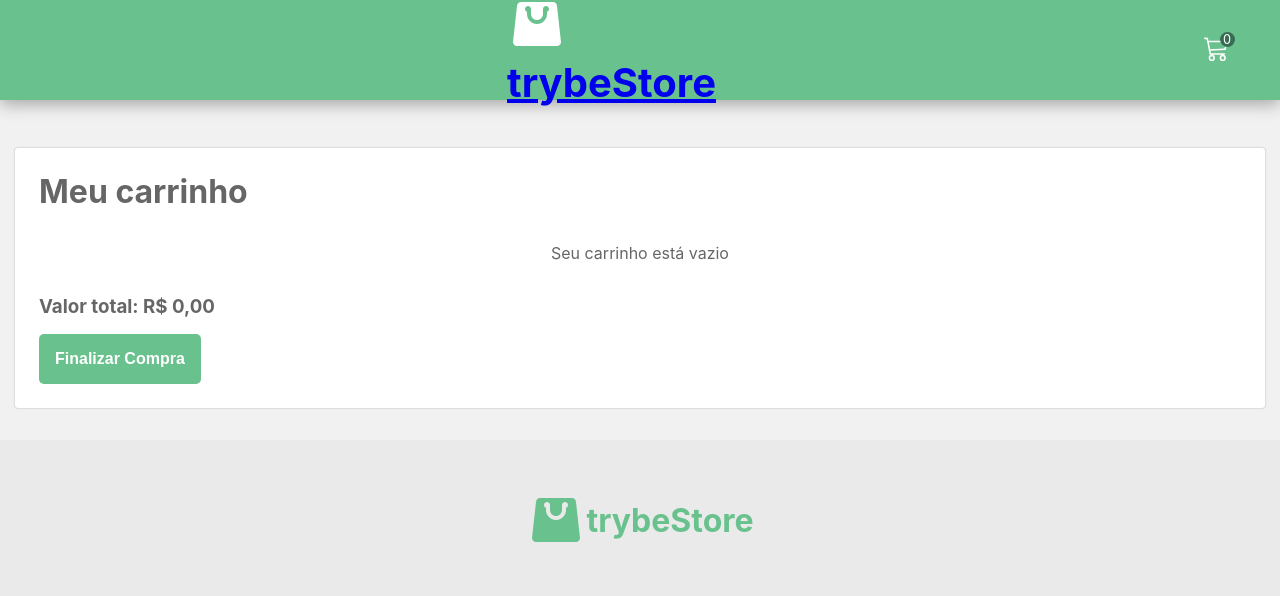
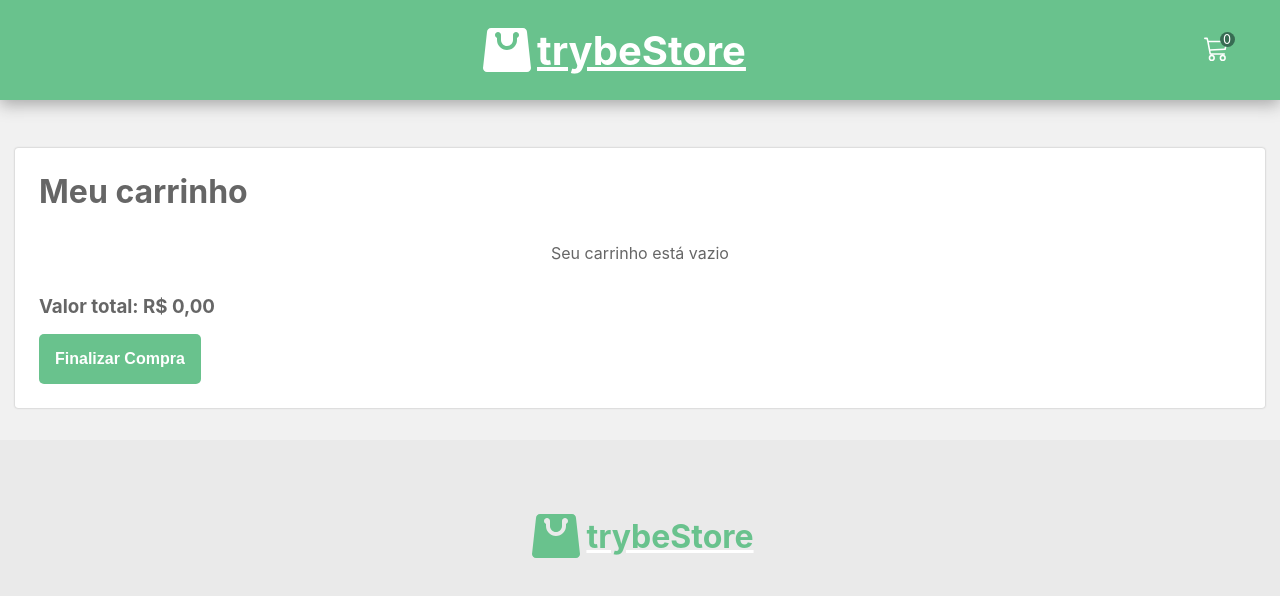
Before and after one commit to Kamila-hydalgo/frontend-online-store, a React (Create React App) app: page /cart in a window 1280 px wide. Shown: the top 596 px of the page. Built offline with nearby package versions, Linux system fonts and the light colour scheme.

Commit message:
ajustando bugs e incluindo header e footer na pág closePurchase

```diff
--- a/src/Components/EvaluationForm.js
+++ b/src/Components/EvaluationForm.js
@@ -22,7 +22,9 @@ class EvaluationForm extends Component {
 
   submitEvaluationForm = (event) => {
     event.preventDefault();
+    console.log(this.state);
     evaluations.push(this.state);
+    console.log(evaluations);
     localStorage.setItem('evaluations', JSON.stringify(evaluations));
     this.setState({ ...obj });
   }
--- a/src/Components/Footer.js
+++ b/src/Components/Footer.js
@@ -1,12 +1,18 @@
 import React, { Component } from 'react';
+import { Link } from 'react-router-dom';
 import './Footer.css';
 
 class Footer extends Component {
   render() {
     return (
       <div className="logo-footer">
-        <img src="../iconfinder-icon3.svg" alt="logo" />
-        <p>trybeStore</p>
+        <Link
+          to="./"
+          className="logo-footer"
+        >
+          <img src="../iconfinder-icon3.svg" alt="logo" />
+          <p>trybeStore</p>
+        </Link>
       </div>
     );
   }
--- a/src/Components/Hearder.js
+++ b/src/Components/Hearder.js
@@ -10,7 +10,10 @@ class Header extends Component {
     return (
       <div className="header-container">
         <div className="logo-header">
-          <Link to="./">
+          <Link
+            to="./"
+            className="logo-header"
+          >
             <img src="../logo.svg" alt="logo" />
             <h1>trybeStore</h1>
           </Link>
--- /dev/null
+++ b/src/helpers/setLocalStorage.js
@@ -0,0 +1,6 @@
+function setLocalStorage(cartItens, counterCart) {
+  localStorage.setItem('cartItems', JSON.stringify(cartItens));
+  localStorage.setItem('Counter', JSON.stringify(counterCart));
+}
+
+export default setLocalStorage;
--- a/src/pages/Cart.js
+++ b/src/pages/Cart.js
@@ -3,6 +3,7 @@ import { Link } from 'react-router-dom';
 import ItemsCart from '../Components/ItemsCart';
 import Header from '../Components/Hearder';
 import Footer from '../Components/Footer';
+import setLocalStorage from '../helpers/setLocalStorage';
 import './Cart.css';
 
 class Cart extends React.Component {
@@ -33,48 +34,56 @@ class Cart extends React.Component {
   }
 
   addQtd = (productId) => {
-    const { results } = this.state;
+    const { results, counterListCart } = this.state;
     const newList = results.map((item) => {
       if (item.id === productId) {
         item.qtd += 1;
       }
       return item;
     });
-    this.setState({ results: newList },
+    this.setState((prevState) => ({
+      results: newList,
+      counterListCart: prevState.counterListCart + 1,
+    }),
     () => {
-        localStorage.setItem('cartItems', JSON.stringify(results));
+      setLocalStorage(results, counterListCart);
       this.calculateTotalCartValue();
     });
   }
 
   subQtd = (productId) => {
-    const { results } = this.state;
+    const { results, counterListCart } = this.state;
     const newList = results.map((item) => {
       if (item.id === productId && item.qtd > 1) {
         item.qtd -= 1;
       }
       return item;
     });
-    this.setState({ results: newList },
+    this.setState((prevState) => ({
+      results: newList,
+      counterListCart: prevState.counterListCart - 1,
+    }),
     () => {
-        localStorage.setItem('cartItems', JSON.stringify(results));
+      setLocalStorage(results, counterListCart);
       this.calculateTotalCartValue();
     });
   }
 
   removeProduct = (productId) => {
-    const { results } = this.state;
+    const { results, counterListCart } = this.state;
     const newList = results.filter(({ id }) => id !== productId);
-    this.setState({ results: newList },
+    this.setState(() => ({
+      results: newList,
+      counterListCart: newList.reduce((prev, acc) => prev + acc.qtd, 0),
+    }),
     () => {
-        localStorage.setItem('cartItems', JSON.stringify(newList));
+      setLocalStorage(results, counterListCart);
       this.calculateTotalCartValue();
     });
   }
 
   render() {
     const { results, totalCartValue, counterListCart } = this.state;
-    console.log(typeof counterListCart);
     return (
       <div className="page-cart">
         <Header
--- a/src/pages/ClosePurchase.js
+++ b/src/pages/ClosePurchase.js
@@ -1,6 +1,8 @@
 import React, { Component } from 'react';
 import { MdPayment } from 'react-icons/md';
 import { RiBarcodeFill } from 'react-icons/ri';
+import Header from '../Components/Hearder';
+import Footer from '../Components/Footer';
 import FinalCard from '../Components/FinalCard';
 
 const uf = ['AC', 'AL', 'AP', 'AM', 'BA', 'CE', 'DF',
@@ -10,7 +12,21 @@ const uf = ['AC', 'AL', 'AP', 'AM', 'BA', 'CE', 'DF',
 class ClosePurchase extends Component {
   constructor() {
     super();
-    this.state = { value: 'Estado' };
+    this.state = {
+      value: 'Estado',
+      counterListCart: 0,
+    };
+  }
+
+  componentDidMount() {
+    this.setStateWithLocalStorage();
+  }
+
+  setStateWithLocalStorage = () => {
+    const localStorageCounter = localStorage.getItem('Counter');
+    this.setState({
+      counterListCart: JSON.parse(localStorageCounter),
+    });
   }
 
   handleChange = (event) => {
@@ -18,9 +34,13 @@ class ClosePurchase extends Component {
   }
 
   render() {
-    const { value } = this.state;
+    const { value, counterListCart } = this.state;
     const localStorageItems = JSON.parse(localStorage.getItem('cartItems'));
     return (
+      <div>
+        <Header
+          counterListCart={ counterListCart }
+        />
         <form>
           <fieldset>
             <legend>Revise seus Produtos</legend>
@@ -44,7 +64,12 @@ class ClosePurchase extends Component {
               required
             />
             <input data-testid="checkout-cpf" type="text" placeholder="CPF" required />
-          <input data-testid="checkout-email" type="email" placeholder="Email" required />
+            <input
+              data-testid="checkout-email"
+              type="email"
+              placeholder="Email"
+              required
+            />
             <input
               data-testid="checkout-phone"
               type="tel"
@@ -63,7 +88,7 @@ class ClosePurchase extends Component {
             <input type="text" placeholder="Cidade" required />
             <label htmlFor="state">
               <select id="state" value={ value } onChange={ this.handleChange }>
-              <option value="Estado" disabled>Estado</option>
+                <option value="Estado" disabled> Estado </option>
                 {
                   uf.map((elem) => <option key={ elem }>{ elem }</option>)
                 }
@@ -86,6 +111,8 @@ class ClosePurchase extends Component {
           </fieldset>
           <button type="submit">Comprar</button>
         </form>
+        <Footer />
+      </div>
     );
   }
 }
--- a/src/pages/Home.js
+++ b/src/pages/Home.js
@@ -6,6 +6,7 @@ import './Home.css';
 import Header from '../Components/Hearder';
 import Footer from '../Components/Footer';
 import InputSearch from '../Components/InputSearch';
+import setLocalStorage from '../helpers/setLocalStorage';
 
 class Home extends React.Component {
   state = {
@@ -58,8 +59,7 @@ class Home extends React.Component {
       counterListCart: prevState.counterListCart + 1,
     }), () => {
       const { listCart, counterListCart } = this.state;
-      localStorage.setItem('cartItems', JSON.stringify(listCart));
-      localStorage.setItem('Counter', JSON.stringify(counterListCart));
+      setLocalStorage(listCart, counterListCart);
     });
   }
 
@@ -75,9 +75,8 @@ class Home extends React.Component {
       counterListCart: prevState.counterListCart + 1,
     }),
     () => {
-      const { counterListCart } = this.state;
-      localStorage.setItem('cartItems', JSON.stringify(newList));
-      localStorage.setItem('Counter', JSON.stringify(counterListCart));
+      const { listCart, counterListCart } = this.state;
+      setLocalStorage(listCart, counterListCart);
     });
   }
 
```
Lines whose indentation alone changed are shown as unchanged.
